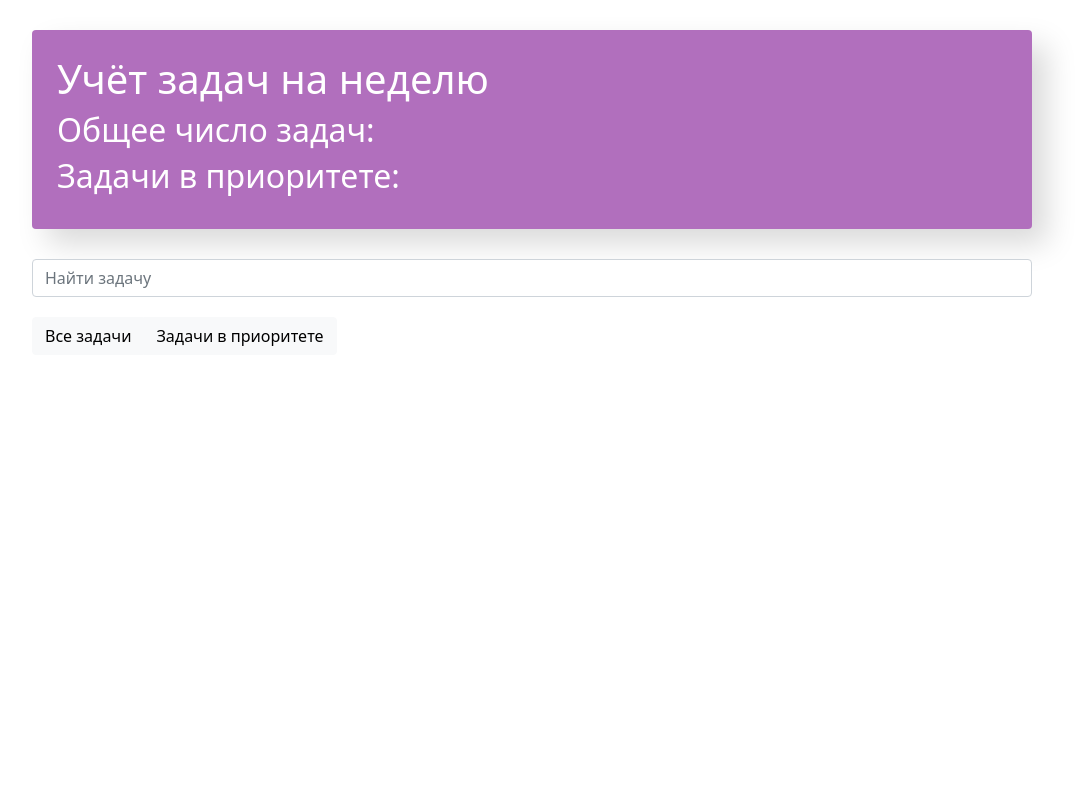
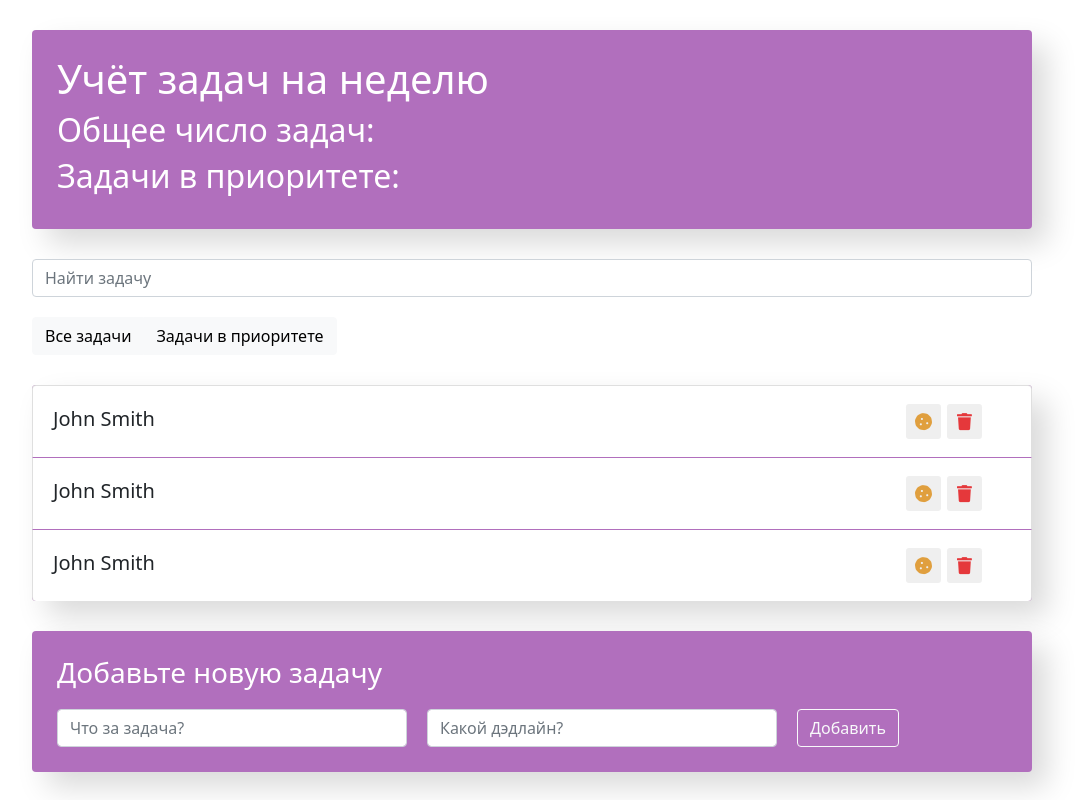
Before and after one commit to Valeriya266/TaskApp, a React (Create React App) app: page / in a window 1280 px wide. Shown: the whole page, without its empty margins (108-1192 px from the left). Built offline with nearby package versions, Linux system fonts and the light colour scheme.

Commit message:
add form

```diff
--- a/src/components/app/App.js
+++ b/src/components/app/App.js
@@ -3,6 +3,8 @@ import {Component} from 'react';
 import AppInfo from '../app-info/app-info';
 import SearchPanel from '../search-panel/search-panel';
 import AppFilter from '../app-filter/app-filter';
+import TaskList from '../task-list/task-list';
+import TaskAddForm from '../task-add-panel/task-add-form';
 
 import './app.css';
 
@@ -12,6 +14,8 @@ function App() {
       <AppInfo/>
       <SearchPanel/>
       <AppFilter/>
+      <TaskList/>
+      <TaskAddForm/>
     </div>
   );
 }
--- a/src/components/task-add-panel/task-add-form.js
+++ b/src/components/task-add-panel/task-add-form.js
@@ -0,0 +1,23 @@
+import './task-add-form.css';
+
+const TaskAddForm = () => {
+    return (
+        <div className="app-add-form">
+            <h3>Добавьте новую задачу</h3>
+            <form
+                className="add-form d-flex">
+                <input type="text"
+                    className="form-control new-post-label"
+                    placeholder="Что за задача?" />
+                <input type="number"
+                    className="form-control new-post-label"
+                    placeholder="Какой дэдлайн?" />
+
+                <button type="submit"
+                        className="btn btn-outline-light">Добавить</button>
+            </form>
+        </div>
+    )
+}
+
+export default TaskAddForm;
--- a/src/components/task-list-item/task-list-item.js
+++ b/src/components/task-list-item/task-list-item.js
@@ -2,8 +2,8 @@ import './task-list-item.css';
 
 const TaskListItem = () => {
     return (
-        <li className='list-group-item'>
-            <span className="list-group-item-label"></span>
+        <li className='list-group-item d-flex justify-content-between'>
+            <span className="list-group-item-label">John Smith</span>
             <input type="text" className="list-group-item-input" />
             <div className='d-flex justify-content-center align-items-center'>
                 <button type="button"
--- a/src/components/task-list/task-list.js
+++ b/src/components/task-list/task-list.js
@@ -2,7 +2,7 @@ import TaskListItem from "../task-list-item/task-list-item";
 
 import './task-list.css';
 
-const EmployeesList = () => {
+const TaskList = () => {
     return (
         <ul className="app-list list-group">
             <TaskListItem/>
```
